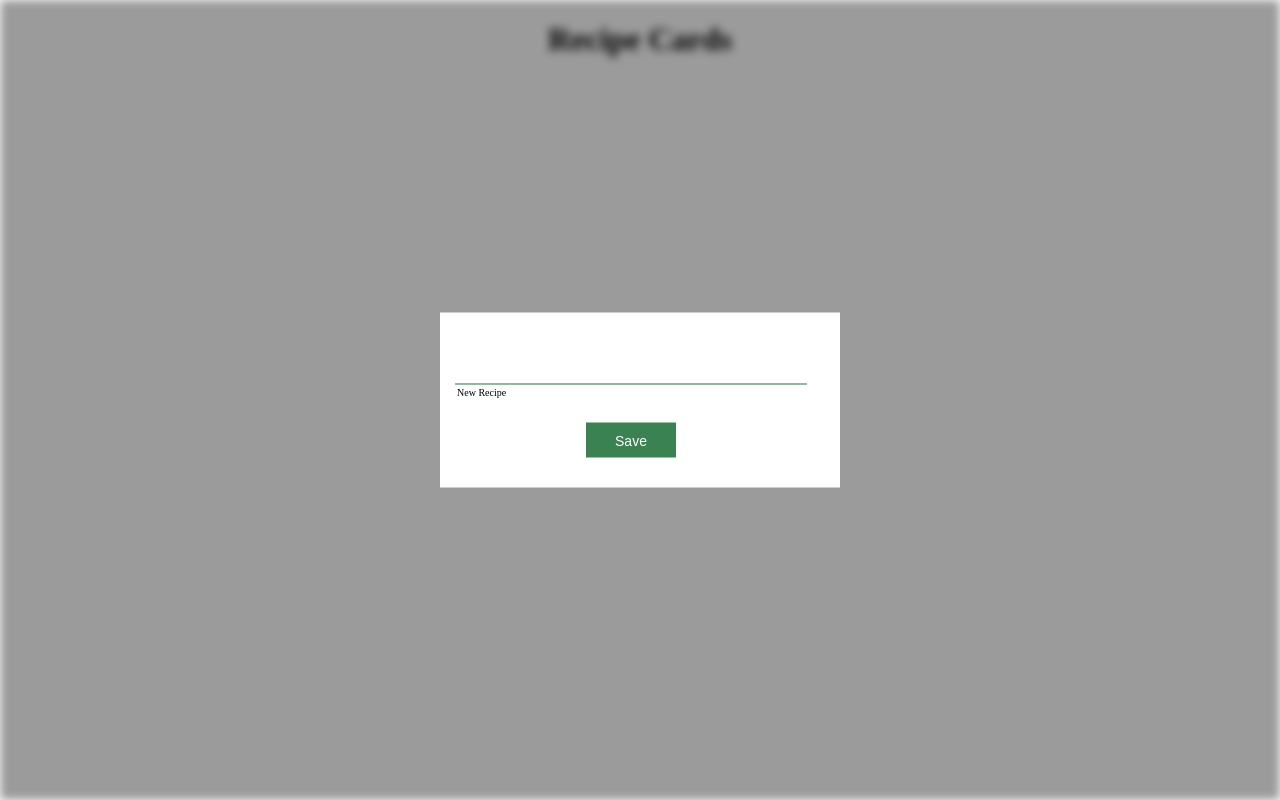
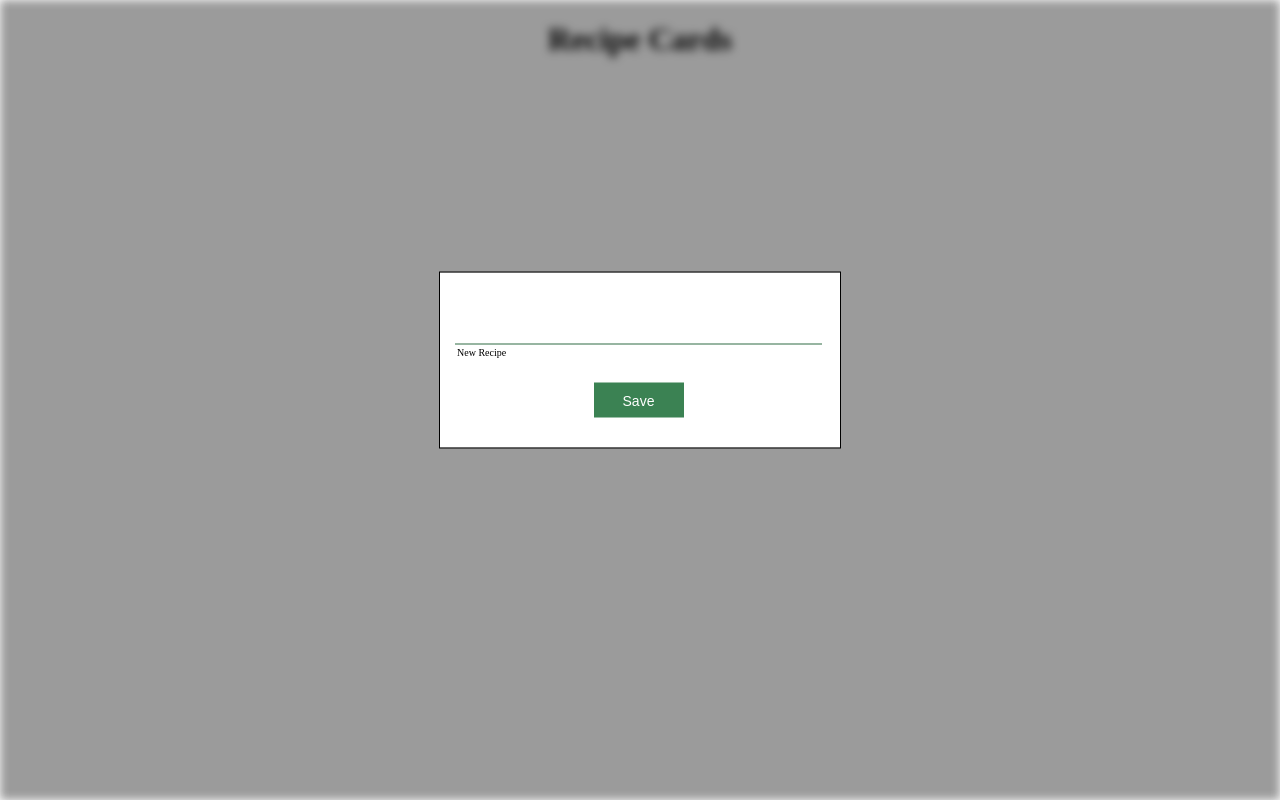
Before and after one commit to Swoodend/recipe_cards, a React (Create React App) app: page / in a window 1280 px wide. Both pictures are taken after a click on the element "Add a Recipe". Built offline with nearby package versions, Linux system fonts and the light colour scheme.

Commit message:
tweak css slightly

```diff
--- a/public/App.css
+++ b/public/App.css
@@ -15,16 +15,18 @@ html, body{
   background-color: deepskyblue;
 }
 
-.modal {
+.modal{
   background: white;
   text-align: center;
   position: absolute;
-  top: 50%;
+  top: 45%;
   left: 50%; /* position the left edge of the element at the middle of the parent */
   transform: translate(-50%, -50%);
   width: 400px;
   height: 175px;
+  outline: 1px solid black;
 }
+
 
 .modal-form {
   position: absolute;
@@ -33,7 +35,7 @@ html, body{
 }
 
 .new-recipe-input {
-  width: 340px;
+  width: 355px;
   height: 25px;
   border: 0;
   outline: 0;
```
